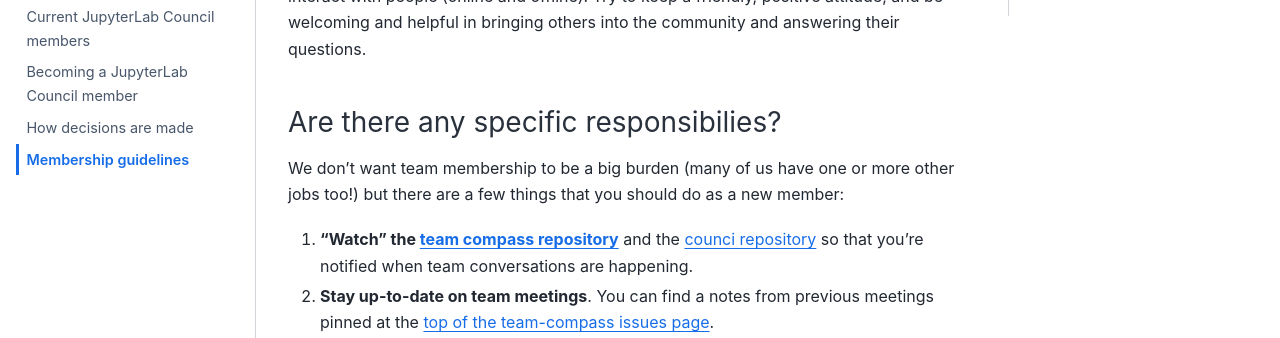
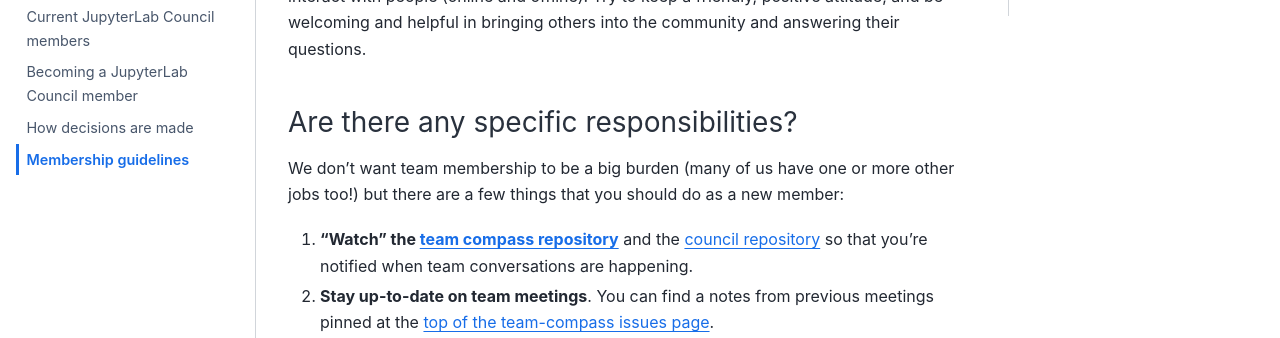
Before and after one commit to jupyterlab/frontends-team-compass, a Sphinx documentation site: the page built from docs/team/member-guide.md, in a window 1280 px wide and 900 px high, scrolled down 1008 px. Shown: the part 155-493 px from the top of the window. Built offline with Sphinx 7.4.7 and the Sphinx Book theme 1.1.4, drawn with Linux system fonts in a browser that asks for light colours.

Commit message:
typo fixes

```diff
--- a/docs/team/member-guide.md
+++ b/docs/team/member-guide.md
@@ -42,13 +42,13 @@
 attitude, and be welcoming and helpful in bringing others into the community
 and answering their questions.
 
-### Are there any specific responsibilies?
+### Are there any specific responsibilities?
 
 We don't want team membership to
 be a big burden (many of us have one or more other jobs too!) but there are
 a few things that you should do as a new member:
 
-1. **"Watch" the [team compass repository](https://github.com/jupyterlab/team-compass)** and the [counci repository](https://github.com/jupyterlab/council)
+1. **"Watch" the [team compass repository](https://github.com/jupyterlab/team-compass)** and the [council repository](https://github.com/jupyterlab/council)
    so that you're notified when team conversations are happening.
 2. **Stay up-to-date on team meetings**. You can find a notes from previous meetings pinned at
    the [top of the team-compass issues page](https://github.com/jupyterlab/team-compass/issues).
```
Also changed, not shown: docs/team/becoming-member.md (+2 -2 lines).
